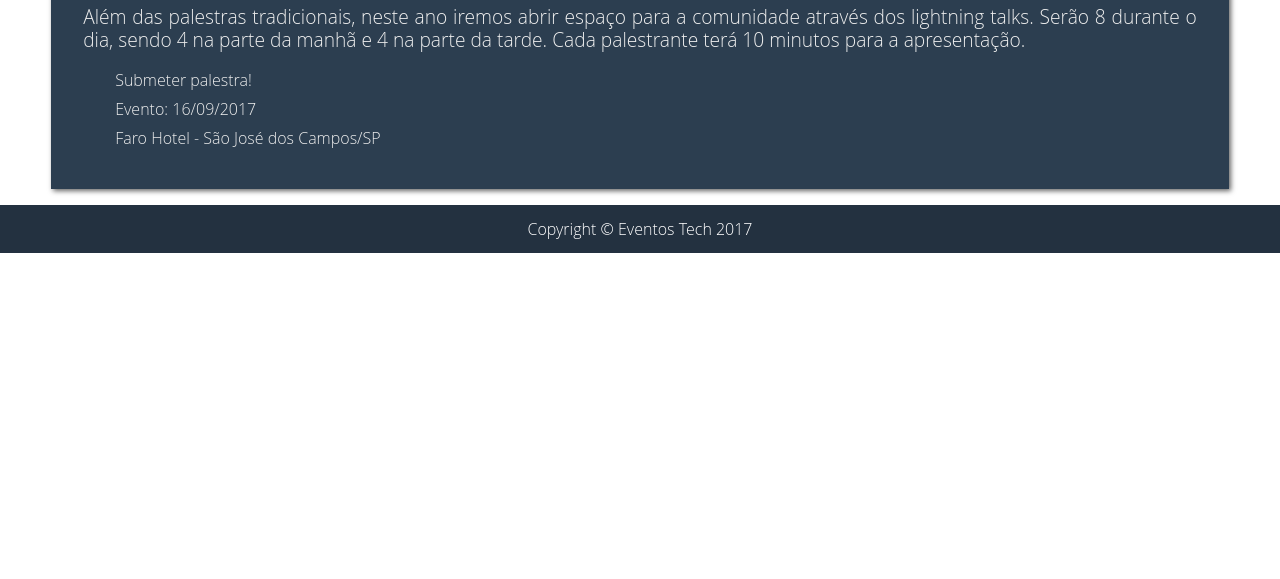
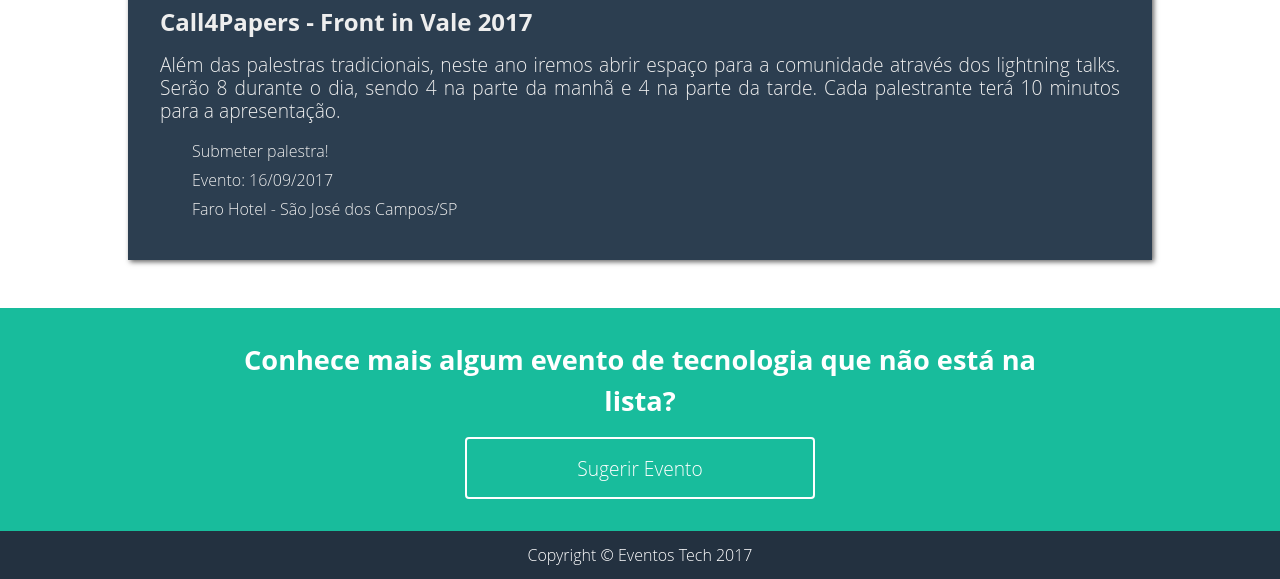
Before and after one commit to FernandaBernardo/eventos-tech, a plain HTML site: page index.html in a window 1280 px wide. Shown: the part 1618-2197 px from the top of the page. Before the commit the page ends 1871 px from the top, so only its background shows below. Drawn offline with Linux system fonts and the light colour scheme; a web font is replaced by a local one.

Commit message:
adiciona sugestão de eventos

```diff
--- a/index.html
+++ b/index.html
@@ -13,7 +13,7 @@
 		<nav class="nav">
 			<ul class="nav-list">
 				<li class="nav-item"><a href="#proximos-eventos">Próximos Eventos</a></li>
-				<li class="nav-item"><a href="#submissao-palestras">Submissão de Palestras</a></li>
+				<li class="nav-item"><a href="#submissao-palestras">Submeter Palestras</a></li>
 			</ul>
 		</nav>
 	</header>
@@ -52,7 +52,7 @@
 			</article>
 		</section>
 		<section id="submissao-palestras" class="container">
-			<h3 class="title">Submissão de Palestras</h3>
+			<h3 class="title">Submeter Palestras</h3>
 			<article class="event">
 				<a class="event-media front-in-vale" href="https://docs.google.com/forms/d/1Z_bG6lRJrMa6wnhy4KGoL_UkJ9cAQpYrgvepBdFOt7w/viewform?edit_requested=true" target="_blank">
 					<img alt="Front in Vale" src="http://frontinvale.com.br/images/logo-frontinvale.svg">
@@ -67,6 +67,11 @@
 					</ul>
 				</section>
 			</article>
+		</section>
+		<section id="sugerir-evento" class="container">
+			<h3 class="title">Conhece mais algum evento de tecnologia que não está na lista?</h3>
+			<a class="new-event" href="https://github.com/fernandabernardo/eventos-tech/issues">Sugerir Evento</a>
+
 		</section>
 	</main>
 	<footer class="container">
--- a/main.css
+++ b/main.css
@@ -28,7 +28,7 @@ a {
 }
 
 .container {
-	padding: 0 4%;
+	padding: 0 10%;
 }
 
 .title {
@@ -46,8 +46,9 @@ a {
 	background-color: #2C3E50;
 	color: #fff;
 	display: flex;
-	justify-content: space-around;
-	padding: 1em;
+	justify-content: space-between;
+	padding-bottom: 1em;
+	padding-top: 1em;
 }
 
 .header a {
@@ -71,14 +72,17 @@ a {
 
 .nav-list {
 	display: flex;
-	justify-content: space-around;
+	justify-content: space-between;
 }
 
-.nav-item a{
+.nav-item a {
 	border: 1px solid #fff;
 	border-radius: 4px;
+	padding: 0.6em;
+}
+
+.nav-item:first-child a {
 	margin-right: 1em;
-	padding: 0.6em;
 }
 
 .nav-item a:hover {
@@ -93,6 +97,7 @@ a {
 	background-color: #18BC9C;
 	color: #fff;
 	overflow: hidden;
+	padding-bottom: 2em;
 }
 
 #proximos-eventos .event {
@@ -181,6 +186,8 @@ a {
 #submissao-palestras {
 	background-color: #fff;
 	color: #2C3E50;
+	padding-bottom: 2em;
+	padding-top: 1em;
 }
 
 #submissao-palestras .event {
@@ -197,6 +204,39 @@ a {
 #submissao-palestras .event-infos li:before {
 	-webkit-filter: brightness(100);
 			filter: brightness(100);
+}
+
+/* NEW EVENT */
+
+#sugerir-evento {
+	background-color: #18BC9C;
+	color: #fff;
+	overflow: hidden;
+	padding-bottom: 2em;
+}
+
+#sugerir-evento .title {
+	text-transform: inherit;
+	padding: 2rem 6rem 1rem;
+	line-height: 1.5;
+	font-size: 1.7em;
+}
+
+.new-event {
+	border: 2px solid #fff;
+	padding: 1em;
+	border-radius: 4px;
+	color: #fff;
+	font-size: 1.2em;
+	margin: auto;
+	width: 30%;
+	display: block;
+	text-align: center;
+}
+
+.new-event:hover {
+	background-color: #fff;
+	color: #18BC9C;
 }
 
 /* FOOTER */
```
